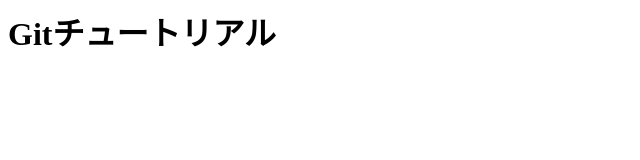
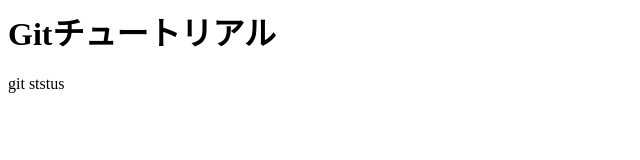
Before and after one commit to kosei-hub/git_tutorial, a plain HTML site: page index.html in a window 1280 px wide. Shown: the full height of the page, 0-640 px from the left. Drawn offline with Linux system fonts and the light colour scheme.

Commit message:
git　statusコマンドを追記

```diff
--- a/index.html
+++ b/index.html
@@ -1 +1,2 @@
 <h1>Gitチュートリアル</h1>
+<P>git ststus</p>
```
